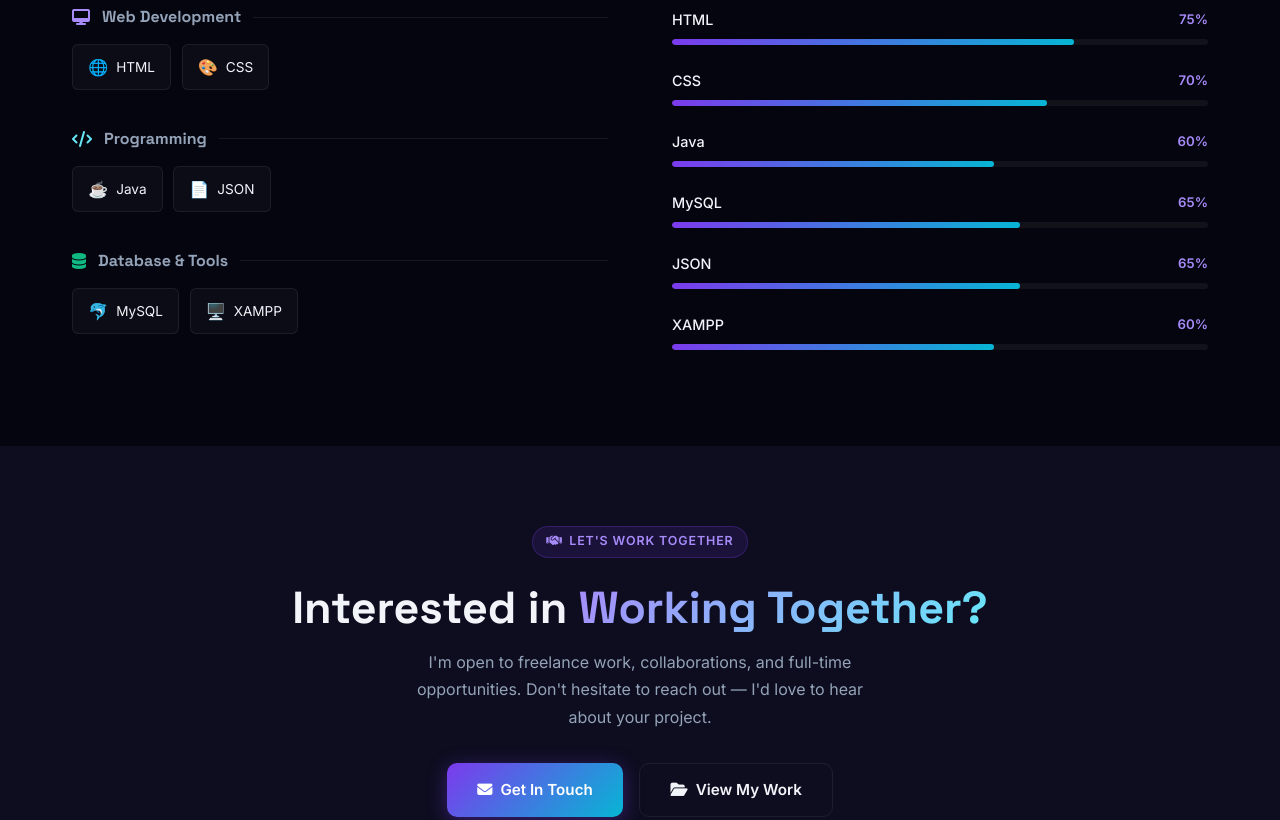
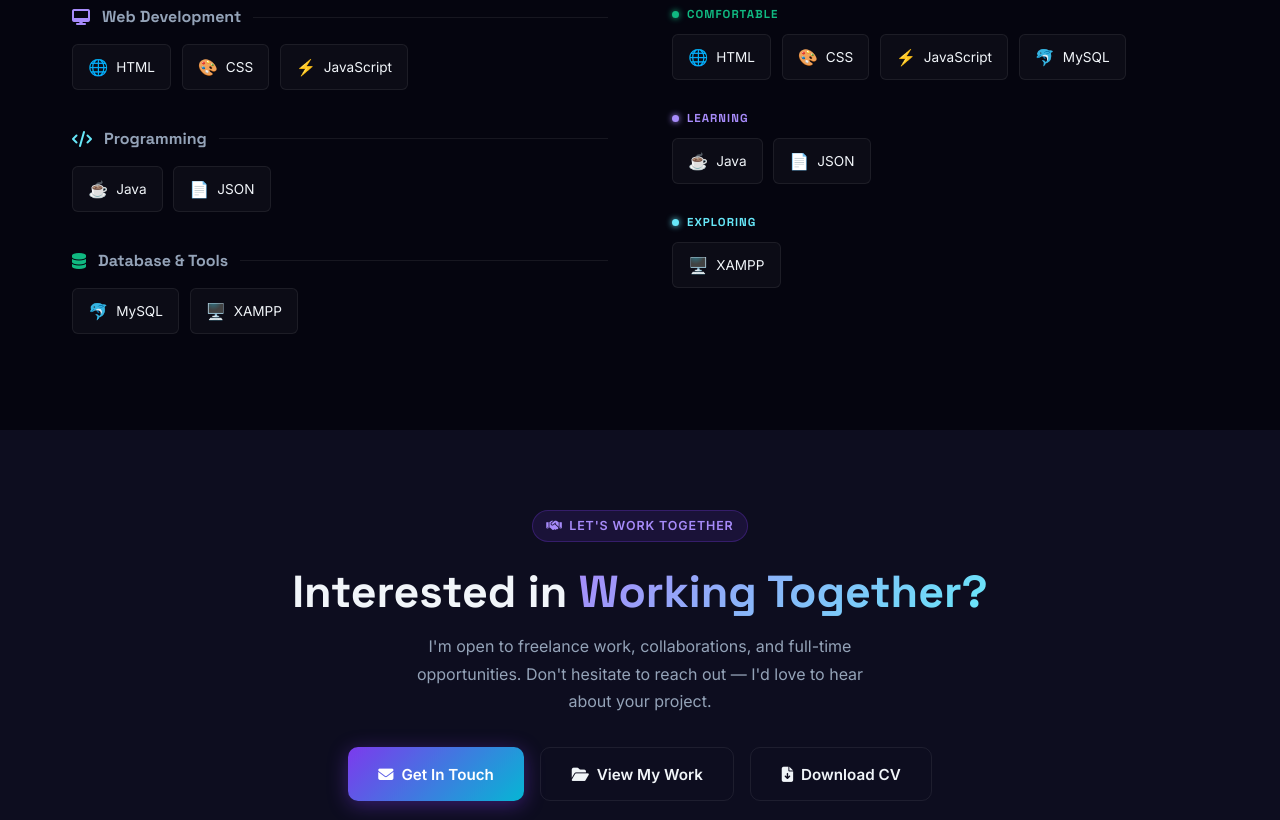
Before and after one commit to surtec/portfolio, a website: page html/about.html in a window 1280 px wide. Shown: the part 4300-5120 px from the top of the page. Drawn offline with Linux system fonts and the light colour scheme.

Commit message:
Update portfolio

```diff
--- a/html/about.html
+++ b/html/about.html
@@ -201,6 +201,7 @@
           <div class="skill-grid">
             <div class="skill-badge"><span class="badge-icon">🌐</span> HTML</div>
             <div class="skill-badge"><span class="badge-icon">🎨</span> CSS</div>
+            <div class="skill-badge"><span class="badge-icon">⚡</span> JavaScript</div>
           </div>
         </div>
         <div class="skill-category reveal reveal-delay-1">
@@ -218,30 +219,28 @@
           </div>
         </div>
       </div>
-      <div class="skill-bars reveal reveal-delay-1">
-        <div class="skill-bar-item">
-          <div class="skill-bar-header"><span class="skill-bar-name">HTML</span><span class="skill-bar-percent">75%</span></div>
-          <div class="skill-bar-track"><div class="skill-bar-fill" data-width="75%"></div></div>
+      <div class="skill-levels reveal reveal-delay-1">
+        <div class="skill-level-group">
+          <h4 class="skill-level-label skill-level-label--comfortable" data-i18n="abt.sk.lvl.comfortable">Comfortable</h4>
+          <div class="skill-grid">
+            <div class="skill-badge"><span class="badge-icon">🌐</span> HTML</div>
+            <div class="skill-badge"><span class="badge-icon">🎨</span> CSS</div>
+            <div class="skill-badge"><span class="badge-icon">⚡</span> JavaScript</div>
+            <div class="skill-badge"><span class="badge-icon">🐬</span> MySQL</div>
+          </div>
         </div>
-        <div class="skill-bar-item">
-          <div class="skill-bar-header"><span class="skill-bar-name">CSS</span><span class="skill-bar-percent">70%</span></div>
-          <div class="skill-bar-track"><div class="skill-bar-fill" data-width="70%"></div></div>
+        <div class="skill-level-group">
+          <h4 class="skill-level-label skill-level-label--learning" data-i18n="abt.sk.lvl.learning">Learning</h4>
+          <div class="skill-grid">
+            <div class="skill-badge"><span class="badge-icon">☕</span> Java</div>
+            <div class="skill-badge"><span class="badge-icon">📄</span> JSON</div>
+          </div>
         </div>
-        <div class="skill-bar-item">
-          <div class="skill-bar-header"><span class="skill-bar-name">Java</span><span class="skill-bar-percent">60%</span></div>
-          <div class="skill-bar-track"><div class="skill-bar-fill" data-width="60%"></div></div>
-        </div>
-        <div class="skill-bar-item">
-          <div class="skill-bar-header"><span class="skill-bar-name">MySQL</span><span class="skill-bar-percent">65%</span></div>
-          <div class="skill-bar-track"><div class="skill-bar-fill" data-width="65%"></div></div>
-        </div>
-        <div class="skill-bar-item">
-          <div class="skill-bar-header"><span class="skill-bar-name">JSON</span><span class="skill-bar-percent">65%</span></div>
-          <div class="skill-bar-track"><div class="skill-bar-fill" data-width="65%"></div></div>
-        </div>
-        <div class="skill-bar-item">
-          <div class="skill-bar-header"><span class="skill-bar-name">XAMPP</span><span class="skill-bar-percent">60%</span></div>
-          <div class="skill-bar-track"><div class="skill-bar-fill" data-width="60%"></div></div>
+        <div class="skill-level-group">
+          <h4 class="skill-level-label skill-level-label--exploring" data-i18n="abt.sk.lvl.exploring">Exploring</h4>
+          <div class="skill-grid">
+            <div class="skill-badge"><span class="badge-icon">🖥️</span> XAMPP</div>
+          </div>
         </div>
       </div>
     </div>
@@ -261,6 +260,9 @@
       </a>
       <a href="work.html" class="btn btn-outline">
         <i class="fas fa-folder-open"></i> <span data-i18n="abt.cta.btn2">View My Work</span>
+      </a>
+      <a href="../cv.pdf" class="btn btn-outline" download>
+        <i class="fas fa-file-download"></i> <span data-i18n="abt.cta.cv">Download CV</span>
       </a>
     </div>
   </div>
--- a/html/css/about.css
+++ b/html/css/about.css
@@ -597,28 +597,29 @@ section { padding: 6rem 0; }
 }
 .badge-icon { font-size: 1rem; }
 
-.skill-bars { display: flex; flex-direction: column; gap: 1.5rem; }
-.skill-bar-header {
+.skill-levels { display: flex; flex-direction: column; gap: 2rem; }
+.skill-level-label {
+  font-size: 0.72rem;
+  font-weight: 700;
+  text-transform: uppercase;
+  letter-spacing: 0.09em;
+  margin-bottom: 0.8rem;
   display: flex;
-  justify-content: space-between;
   align-items: center;
-  margin-bottom: 0.45rem;
+  gap: 0.5rem;
 }
-.skill-bar-name { font-size: 0.9rem; font-weight: 500; }
-.skill-bar-percent { font-size: 0.83rem; color: var(--primary-light); font-weight: 600; }
-.skill-bar-track {
-  height: 6px;
-  background: rgba(255,255,255,0.05);
-  border-radius: 3px;
-  overflow: hidden;
+.skill-level-label::before {
+  content: '';
+  width: 7px; height: 7px;
+  border-radius: 50%;
+  flex-shrink: 0;
 }
-.skill-bar-fill {
-  height: 100%;
-  background: var(--gradient);
-  border-radius: 3px;
-  width: 0;
-  transition: width 1.6s cubic-bezier(0.4, 0, 0.2, 1);
-}
+.skill-level-label--comfortable { color: var(--success); }
+.skill-level-label--comfortable::before { background: var(--success); box-shadow: 0 0 6px var(--success); }
+.skill-level-label--learning { color: var(--primary-light); }
+.skill-level-label--learning::before { background: var(--primary-light); box-shadow: 0 0 6px var(--primary-light); }
+.skill-level-label--exploring { color: var(--accent-light); }
+.skill-level-label--exploring::before { background: var(--accent-light); box-shadow: 0 0 6px var(--accent-light); }
 
 @media (max-width: 1024px) { .skills-container { grid-template-columns: 1fr; } }
 
--- a/html/js/i18n.js
+++ b/html/js/i18n.js
@@ -132,12 +132,15 @@ const TRANSLATIONS = {
     'abt.exp.3.desc': 'Currently working in a management role at Francisco N.V alongside my ICT studies at UNASAT. Applying strong organisational and leadership skills while continuing to grow my technical knowledge in the field of information technology.',
 
     /* ══ ABOUT PAGE · SKILLS ══ */
-    'abt.sk.tag':    'Skills',
-    'abt.sk.title':  'Tech <span class="gradient-text">Stack</span>',
-    'abt.sk.sub':    "The technologies I've learned and worked with so far in my ICT studies and projects.",
-    'abt.sk.webdev': 'Web Development',
-    'abt.sk.prog':   'Programming',
-    'abt.sk.db':     'Database & Tools',
+    'abt.sk.tag':              'Skills',
+    'abt.sk.title':            'Tech <span class="gradient-text">Stack</span>',
+    'abt.sk.sub':              "The technologies I've learned and worked with so far in my ICT studies and projects.",
+    'abt.sk.webdev':           'Web Development',
+    'abt.sk.prog':             'Programming',
+    'abt.sk.db':               'Database & Tools',
+    'abt.sk.lvl.comfortable':  'Comfortable',
+    'abt.sk.lvl.learning':     'Learning',
+    'abt.sk.lvl.exploring':    'Exploring',
 
     /* ══ ABOUT PAGE · CTA ══ */
     'abt.cta.tag':   "Let's Work Together",
@@ -145,6 +148,7 @@ const TRANSLATIONS = {
     'abt.cta.text':  "I'm open to freelance work, collaborations, and full-time opportunities. Don't hesitate to reach out — I'd love to hear about your project.",
     'abt.cta.btn1':  'Get In Touch',
     'abt.cta.btn2':  'View My Work',
+    'abt.cta.cv':    'Download CV',
 
     /* ══ WORK PAGE ══ */
     'wrk.hero.tag':   'Portfolio',
@@ -336,12 +340,15 @@ const TRANSLATIONS = {
     'abt.exp.3.desc': 'Momenteel werkzaam in een managementfunctie bij Francisco N.V naast mijn ICT-studie aan de UNASAT. Sterke organisatorische en leiderschapsvaardigheden toepassen terwijl ik mijn technische kennis blijf uitbreiden.',
 
     /* ══ ABOUT PAGE · SKILLS ══ */
-    'abt.sk.tag':    'Vaardigheden',
-    'abt.sk.title':  'Tech <span class="gradient-text">Stack</span>',
-    'abt.sk.sub':    'De technologieën die ik tot nu toe heb geleerd en gebruikt in mijn ICT-studie en projecten.',
-    'abt.sk.webdev': 'Webontwikkeling',
-    'abt.sk.prog':   'Programmeren',
-    'abt.sk.db':     'Database & Tools',
+    'abt.sk.tag':              'Vaardigheden',
+    'abt.sk.title':            'Tech <span class="gradient-text">Stack</span>',
+    'abt.sk.sub':              'De technologieën die ik tot nu toe heb geleerd en gebruikt in mijn ICT-studie en projecten.',
+    'abt.sk.webdev':           'Webontwikkeling',
+    'abt.sk.prog':             'Programmeren',
+    'abt.sk.db':               'Database & Tools',
+    'abt.sk.lvl.comfortable':  'Bedreven',
+    'abt.sk.lvl.learning':     'Aan het Leren',
+    'abt.sk.lvl.exploring':    'Aan het Verkennen',
 
     /* ══ ABOUT PAGE · CTA ══ */
     'abt.cta.tag':   'Laten We Samenwerken',
@@ -349,6 +356,7 @@ const TRANSLATIONS = {
     'abt.cta.text':  'Ik sta open voor freelance werk, samenwerkingen en voltijdse kansen. Aarzel niet om contact op te nemen — ik hoor graag over uw project.',
     'abt.cta.btn1':  'Neem Contact Op',
     'abt.cta.btn2':  'Bekijk Mijn Werk',
+    'abt.cta.cv':    'Download CV',
 
     /* ══ WORK PAGE ══ */
     'wrk.hero.tag':   'Portfolio',
```
